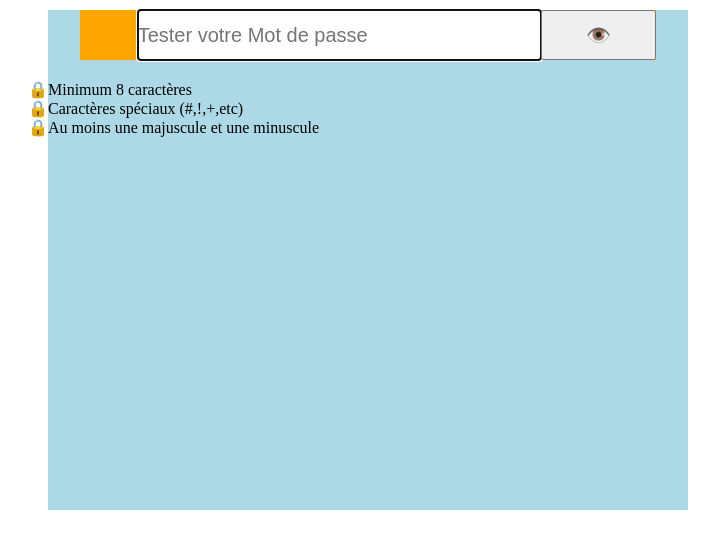
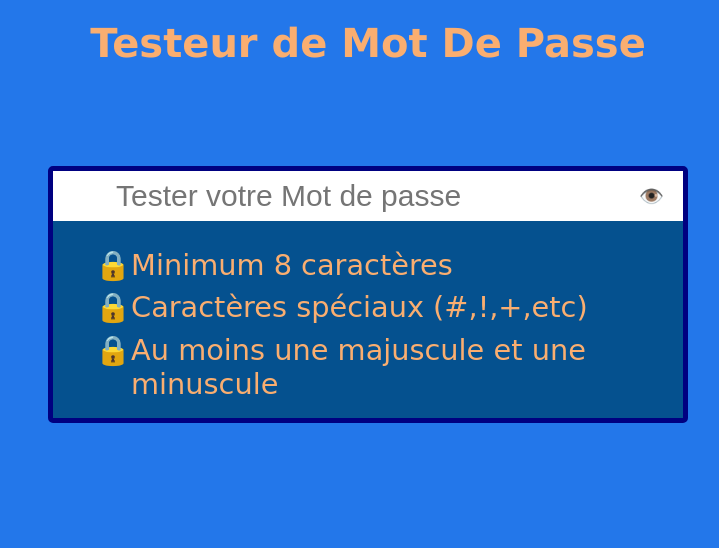
Before and after one commit to AlexandreDestoky/Testeur-de-Mot-de-passe, a plain HTML site: page index.html in a window 1280 px wide. Shown: the whole page, without its empty margins (272-991 px from the left). Drawn offline with Linux system fonts and the light colour scheme.

Commit message:
finalisation
Optimisation du CSS + JS

```diff
--- a/app.js
+++ b/app.js
@@ -1,16 +1,17 @@
 const rouge = document.querySelector(".faible");
 const orange = document.querySelector(".moyen");
 const vert = document.querySelector(".fort");
-const text = document.querySelector(".text");
 const champ = document.querySelector(".motDePasse");
 const btn = document.querySelector(".btn");
-
 let carSpecial = /[ `!@#$%^&*()_+\-=\[\]{};':"\\|,.<>\/?~]/;
 
 //Lorsqu'on clique sur l'oeil on voit le mot de passe
-btn.addEventListener("mousedown", (e) => {
-  e.preventDefault();
+btn.addEventListener("mousedown", () => {
   champ.type = "text";
+});
+
+btn.addEventListener("mouseup", () => {
+  champ.type = "password";
 });
 
 champ.addEventListener("keyup", (e) => {
@@ -23,12 +24,12 @@ let verifMDP = (motDePasse) => {
   let maj = false;
 
   //TEST Niveau 1 : longueur >= a -
-  if(motDePasse.length >= 8) {
+  if (motDePasse.length >= 8) {
     cpt++;
   }
 
   //TEST Niveua 2 : contient caractères spécial
-  if(carSpecial.test(motDePasse)){
+  if (carSpecial.test(motDePasse)) {
     cpt++;
   }
 
@@ -48,10 +49,13 @@ let verifMDP = (motDePasse) => {
   switch (cpt) {
     case 1:
       rouge.style.visibility = "visible";
+      orange.style.visibility = "hidden";
+      vert.style.visibility = "hidden";
       break;
     case 2:
       rouge.style.visibility = "visible";
       orange.style.visibility = "visible";
+      vert.style.visibility = "hidden";
       break;
     case 3:
       rouge.style.visibility = "visible";
@@ -60,6 +64,9 @@ let verifMDP = (motDePasse) => {
       break;
 
     default:
+      rouge.style.visibility = "hidden";
+      orange.style.visibility = "hidden";
+      vert.style.visibility = "hidden";
       break;
   }
 };
--- a/index.html
+++ b/index.html
@@ -7,10 +7,11 @@
     <title>Testeur de mot de passe</title>
   </head>
   <body>
+    <h1>Testeur de Mot De Passe</h1>
     <div class="container">
       <form class="form">
         <input class="motDePasse" type="password" placeholder="Tester votre Mot de passe" autofocus/>
-        <input class="btn" type="submit" value ="👁️">
+        <input class="btn" type="button" value ="👁️">
       </form>
       <div class="niveau">
         <div class="fort"></div>
@@ -24,7 +25,6 @@
           <li>Au moins une majuscule et une minuscule</li>
         </ul>
       </div>
-      <div class="text"></div>
     </div>
     <script src="app.js"></script>
   </body>
--- a/style.css
+++ b/style.css
@@ -2,36 +2,56 @@
 * {
   margin: 0;
   padding: 0;
+  box-sizing: border-box;
+}
+
+body {
+  /* background-color: rgb(5, 81, 143); */
+  background-color: rgb(35, 119, 234);
 }
 
 .container {
   width: 50%;
   min-width: 400px;
-  height: 500px;
-  background-color: lightblue;
-  margin: 10px auto;
+  max-width: 800px;
+  /* height: 500px; */
+  margin: auto;
+  margin-top: 100px ;
+  border: 5px solid navy;
+  border-radius: 5px;
+  background-color: rgb(5, 81, 143);
+}
+
+h1 {
+  font-size: 40px;
+  text-align: center;
+  margin:20px;
+  font-family: Verdana, Geneva, Tahoma, sans-serif;
+  color: rgb(250, 174, 112);
 }
 
 /* Formulaire */
 .form {
   display: flex;
   justify-content: flex-end;
-  background-color: orange;
-  margin: 0.2em 0;
-  width: 90%;
+  background-color: white;
   margin: auto;
   height: 50px;
 }
 
 .motDePasse {
   border: none;
-  width: 70%;
-  font-size: 20px;
+  width: 80%;
+  font-size: 30px;
+  outline: none;
 }
 
 .btn {
-  width: 20%;
+  width: 10%;
   font-size: 20px;
+  border:none;
+  background-color: white;
+  cursor: pointer;
 }
 
 /* Securite */
@@ -42,7 +62,7 @@
 .moyen,
 .fort {
   /* width:50px; */
-  height: 20px;
+  height: 10px;
   flex-grow: 1;
   visibility: hidden;
 }
@@ -60,6 +80,19 @@
 
 
 /* Conseil */
+.conseil {
+  padding: .5em;
+}
+
 ul {
   list-style-type: "🔒" ;
+
+  color: rgb(250, 174, 112);
+  width: 80%;
+  margin: auto;
+  font-family: cursive;
+  font-size: 1.8em;
 }
+li {
+  margin: .3em;
+}
```
